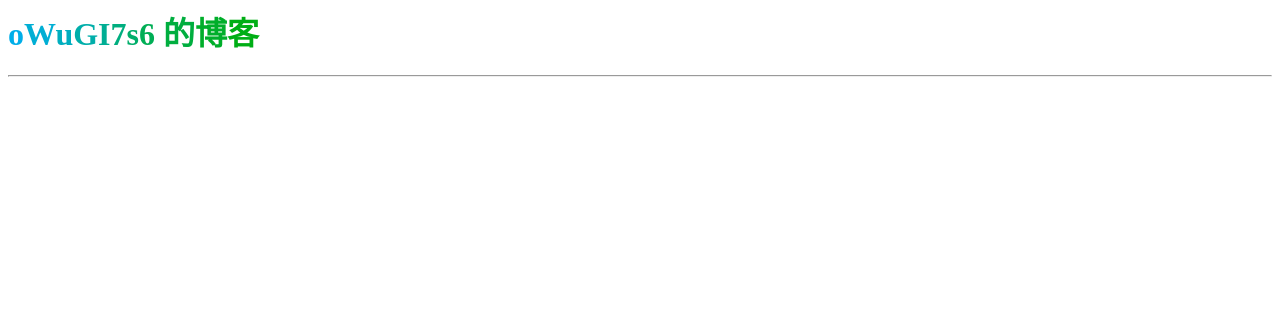
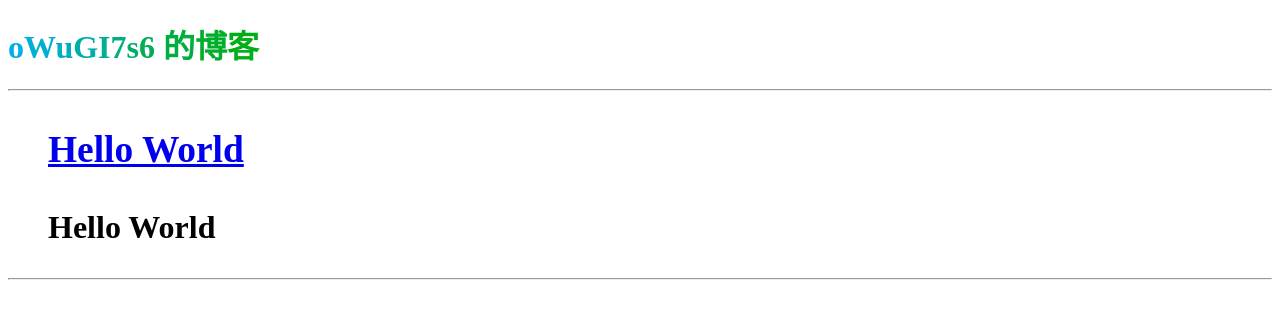
Before and after one commit to oWuGI7s6/oWuGI7s6.github.io, a plain HTML site: page index.html in a window 1280 px wide. Drawn offline with Linux system fonts and the light colour scheme.

Commit message:
Update index.html

```diff
--- a/index.html
+++ b/index.html
@@ -1,6 +1,11 @@
+<!DOCTYPE html>
 <div>
   <h1>
     <font color="#00AEE9">o</font><font color="#00AED4">W</font><font color="#00AEBF">u</font><font color="#00AEAA">G</font><font color="#00AE94">I</font><font color="#00AE7F">7</font><font color="#00AE6A">s</font><font color="#00AE55">6</font> <font color="#00AE3F">的</font><font color="#00AE2A">博</font><font color="#00AE15">客</font>
     <h1>
       <hr>
+      <blockquote>
+        <h3 id="h3-hello-world"><a name="Hello World" class="reference-link"></a><span class="header-link octicon octicon-link"></span><a href="https://oWuGI7s6.github.io/">Hello World</a></h3><p>Hello World</p>
+      </blockquote>
+      <hr>
 <div>
```
